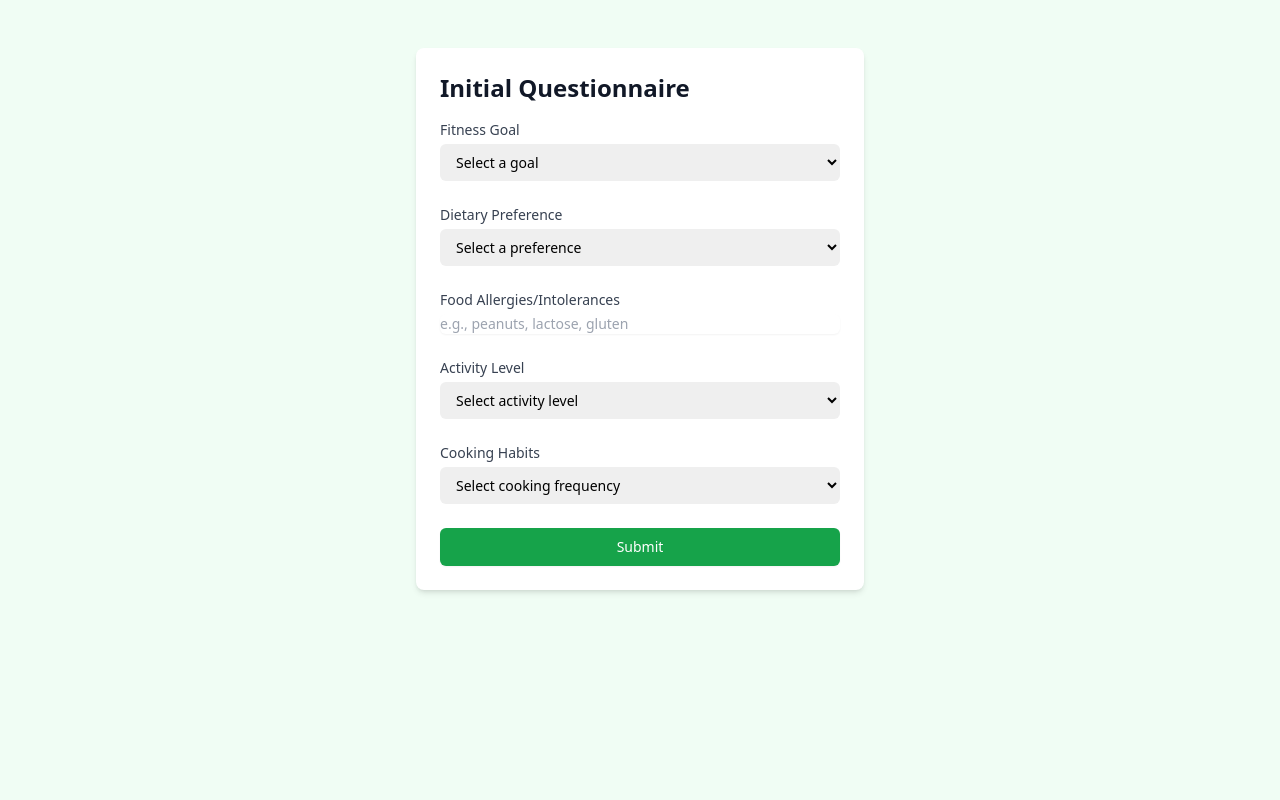
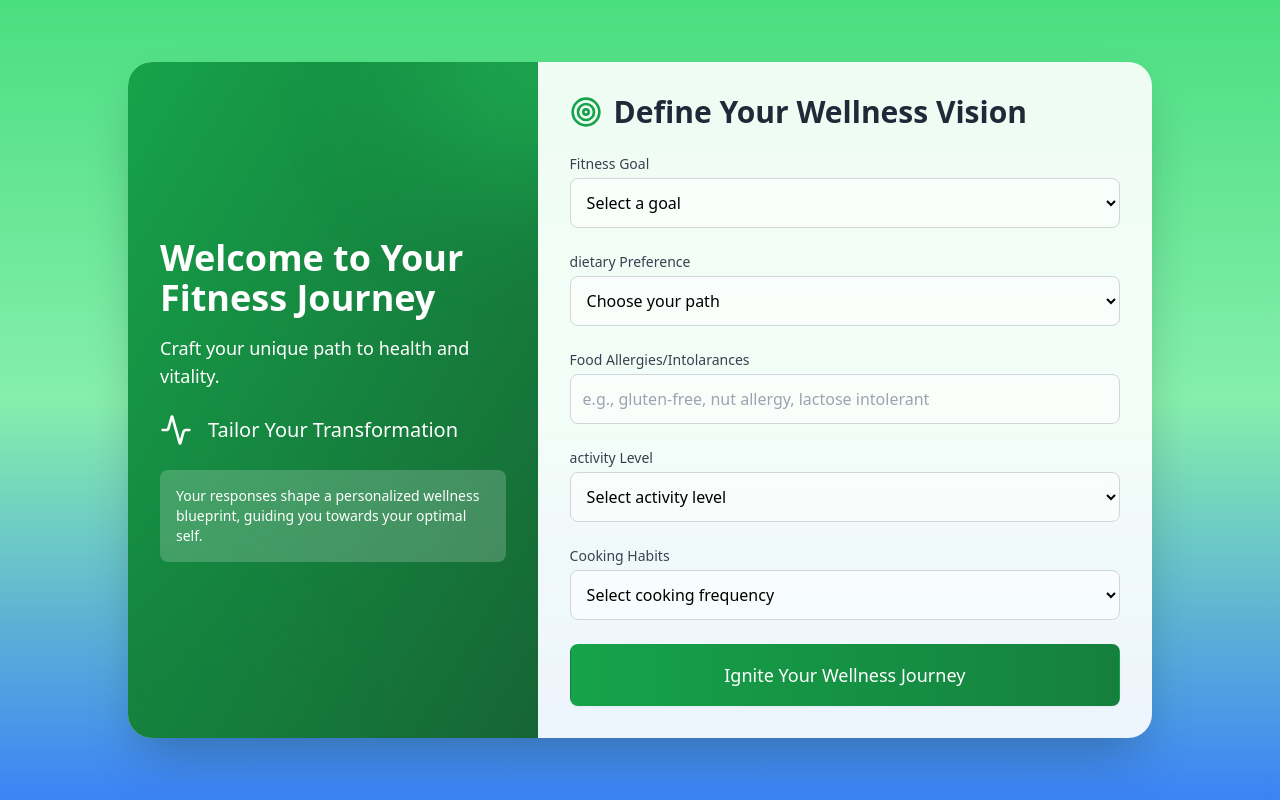
Before and after one commit to abdulkarim-mugisha/nutrai, a React (Create React App) app: page /data-collection in a window 1280 px wide. Built offline with nearby package versions, Linux system fonts and the light colour scheme.

Commit message:
User Data collection form updated

```diff
--- a/src/DataCollection.js
+++ b/src/DataCollection.js
@@ -1,8 +1,7 @@
 import React, { useState } from 'react';
-import { useNavigate } from 'react-router-dom';
+import { Activity, Target, Utensils } from 'lucide-react';
 
 const DataCollection = () => {
-  const navigate = useNavigate();
   const [formData, setFormData] = useState({
     fitnessGoal: '',
     dietaryPreference: '',
@@ -21,20 +20,34 @@ const DataCollection = () => {
 
   const handleSubmit = (e) => {
     e.preventDefault();
-    console.log(JSON.stringify(formData, null, 2));
-    alert('Data submitted successfully!');
-    navigate('/');
+    alert('Your fitness journey begins now!');
   };
 
   return (
-    <div className="min-h-screen bg-green-50 py-12 px-4 sm:px-6 lg:px-8">
-      <div className="max-w-md mx-auto bg-white rounded-lg shadow-md overflow-hidden">
-        <div className="px-4 py-5 sm:p-6">
-          <h2 className="text-2xl font-bold text-gray-900 mb-4">Initial Questionnaire</h2>
-          <form onSubmit={handleSubmit}>
-            <div className="space-y-6">
+    <div className="min-h-screen bg-gradient-to-b from-green-400 via-green-300 to-blue-500 flex items-center justify-center p-4">
+      <div className="bg-white bg-opacity-90 rounded-3xl shadow-2xl overflow-hidden max-w-5xl w-full">
+        <div className="flex flex-col md:flex-row">
+          <div className="md:w-2/5 bg-gradient-to-br from-green-600 to-green-800 p-8 text-white flex flex-col justify-center relative overflow-hidden">
+            <div className="absolute top-0 right-0 w-64 h-64 bg-green-500 rounded-full filter blur-3xl opacity-50 -mr-32 -mt-32"></div>
+            <div className="absolute bottom-0 left-0 w-64 h-64 bg-green-700 rounded-full filter blur-3xl opacity-50 -ml-32 -mb-32"></div>
+            <h1 className="text-4xl font-bold mb-4 relative z-10">Welcome to Your Fitness Journey</h1>
+            <p className="text-lg mb-6 relative z-10">Craft your unique path to health and vitality.</p>
+            <div className="flex items-center space-x-4 mb-6 relative z-10">
+              <Activity size={32} />
+              <span className="text-xl">Tailor Your Transformation</span>
+            </div>
+            <div className="bg-white/20 rounded-lg p-4 backdrop-blur-sm relative z-10">
+              <p className="text-sm">Your responses shape a personalized wellness blueprint, guiding you towards your optimal self.</p>
+            </div>
+          </div>
+          <div className="md:w-3/5 p-8">
+            <div className="flex items-center mb-6">
+              <Target className="text-green-600 mr-3" size={32} />
+              <h2 className="text-3xl font-bold text-gray-800">Define Your Wellness Vision</h2>
+            </div>
+            <form onSubmit={handleSubmit} className="space-y-6">
               <div>
-                <label htmlFor="fitnessGoal" className="block text-sm font-medium text-gray-700">
+                <label htmlFor="fitnessGoal" className="block text-sm font-medium text-gray-700 mb-1">
                   Fitness Goal
                 </label>
                 <select
@@ -42,28 +55,28 @@ const DataCollection = () => {
                   name="fitnessGoal"
                   value={formData.fitnessGoal}
                   onChange={handleChange}
-                  className="mt-1 block w-full pl-3 pr-10 py-2 text-base border-gray-300 focus:outline-none focus:ring-green-500 focus:border-green-500 sm:text-sm rounded-md"
+                  className="w-full p-3 border border-gray-300 rounded-lg focus:ring-2 focus:ring-green-500 focus:border-transparent transition bg-white bg-opacity-50 backdrop-blur-sm"
                 >
                   <option value="">Select a goal</option>
-                  <option value="weightLoss">Weight Loss</option>
+                  <option value="weightLoss">weight Loss</option>
                   <option value="weightGain">Weight Gain</option>
-                  <option value="muscleBuilding">Muscle Building</option>
-                  <option value="maintenance">Maintenance</option>
+                  <option value="muscleBuilding">Power Building</option>
+                  <option value="maintenance">maintenance</option>
                 </select>
               </div>
 
               <div>
-                <label htmlFor="dietaryPreference" className="block text-sm font-medium text-gray-700">
-                  Dietary Preference
+                <label htmlFor="dietaryPreference" className="block text-sm font-medium text-gray-700 mb-1">
+                  dietary Preference
                 </label>
                 <select
                   id="dietaryPreference"
                   name="dietaryPreference"
                   value={formData.dietaryPreference}
                   onChange={handleChange}
-                  className="mt-1 block w-full pl-3 pr-10 py-2 text-base border-gray-300 focus:outline-none focus:ring-green-500 focus:border-green-500 sm:text-sm rounded-md"
+                  className="w-full p-3 border border-gray-300 rounded-lg focus:ring-2 focus:ring-green-500 focus:border-transparent transition bg-white bg-opacity-50 backdrop-blur-sm"
                 >
-                  <option value="">Select a preference</option>
+                  <option value="">Choose your path</option>
                   <option value="omnivore">Omnivore</option>
                   <option value="vegetarian">Vegetarian</option>
                   <option value="vegan">Vegan</option>
@@ -74,8 +87,8 @@ const DataCollection = () => {
               </div>
 
               <div>
-                <label htmlFor="allergies" className="block text-sm font-medium text-gray-700">
-                  Food Allergies/Intolerances
+                <label htmlFor="allergies" className="block text-sm font-medium text-gray-700 mb-1">
+                  Food Allergies/Intolarances
                 </label>
                 <input
                   type="text"
@@ -83,24 +96,24 @@ const DataCollection = () => {
                   id="allergies"
                   value={formData.allergies}
                   onChange={handleChange}
-                  className="mt-1 focus:ring-green-500 focus:border-green-500 block w-full shadow-sm sm:text-sm border-gray-300 rounded-md"
-                  placeholder="e.g., peanuts, lactose, gluten"
+                  className="w-full p-3 border border-gray-300 rounded-lg focus:ring-2 focus:ring-green-500 focus:border-transparent transition bg-white bg-opacity-50 backdrop-blur-sm"
+                  placeholder="e.g., gluten-free, nut allergy, lactose intolerant"
                 />
               </div>
 
               <div>
-                <label htmlFor="activityLevel" className="block text-sm font-medium text-gray-700">
-                  Activity Level
+                <label htmlFor="activityLevel" className="block text-sm font-medium text-gray-700 mb-1">
+                  activity Level
                 </label>
                 <select
                   id="activityLevel"
                   name="activityLevel"
                   value={formData.activityLevel}
                   onChange={handleChange}
-                  className="mt-1 block w-full pl-3 pr-10 py-2 text-base border-gray-300 focus:outline-none focus:ring-green-500 focus:border-green-500 sm:text-sm rounded-md"
+                  className="w-full p-3 border border-gray-300 rounded-lg focus:ring-2 focus:ring-green-500 focus:border-transparent transition bg-white bg-opacity-50 backdrop-blur-sm"
                 >
                   <option value="">Select activity level</option>
-                  <option value="sedentary">Sedentary</option>
+                  <option value="sedentary">Sedentary </option>
                   <option value="lightlyActive">Lightly Active</option>
                   <option value="moderatelyActive">Moderately Active</option>
                   <option value="veryActive">Very Active</option>
@@ -109,7 +122,7 @@ const DataCollection = () => {
               </div>
 
               <div>
-                <label htmlFor="cookingHabits" className="block text-sm font-medium text-gray-700">
+                <label htmlFor="cookingHabits" className="block text-sm font-medium text-gray-700 mb-1">
                   Cooking Habits
                 </label>
                 <select
@@ -117,7 +130,7 @@ const DataCollection = () => {
                   name="cookingHabits"
                   value={formData.cookingHabits}
                   onChange={handleChange}
-                  className="mt-1 block w-full pl-3 pr-10 py-2 text-base border-gray-300 focus:outline-none focus:ring-green-500 focus:border-green-500 sm:text-sm rounded-md"
+                  className="w-full p-3 border border-gray-300 rounded-lg focus:ring-2 focus:ring-green-500 focus:border-transparent transition bg-white bg-opacity-50 backdrop-blur-sm"
                 >
                  <option value="">Select cooking frequency</option>
                   <option value="rarely">Rarely Cook</option>
@@ -126,17 +139,17 @@ const DataCollection = () => {
                   <option value="alwaysCook">Always Cook</option>
                 </select>
               </div>
-            </div>
 
-            <div className="mt-6">
+              <div>
                 <button
                   type="submit"
-                className="w-full flex justify-center py-2 px-4 border border-transparent rounded-md shadow-sm text-sm font-medium text-white bg-green-600 hover:bg-green-700 focus:outline-none focus:ring-2 focus:ring-offset-2 focus:ring-green-500"
+                  className="w-full py-4 px-6 border border-transparent rounded-lg shadow-sm text-lg font-medium text-white bg-gradient-to-r from-green-600 to-green-700 hover:from-green-700 hover:to-green-800 focus:outline-none focus:ring-2 focus:ring-offset-2 focus:ring-green-500 transition transform hover:-translate-y-1 hover:shadow-lg"
                 >
-                Submit
+                  Ignite Your Wellness Journey
                 </button>
               </div>
             </form>
+          </div>
         </div>
       </div>
     </div>
```
Lines whose indentation alone changed are shown as unchanged.
